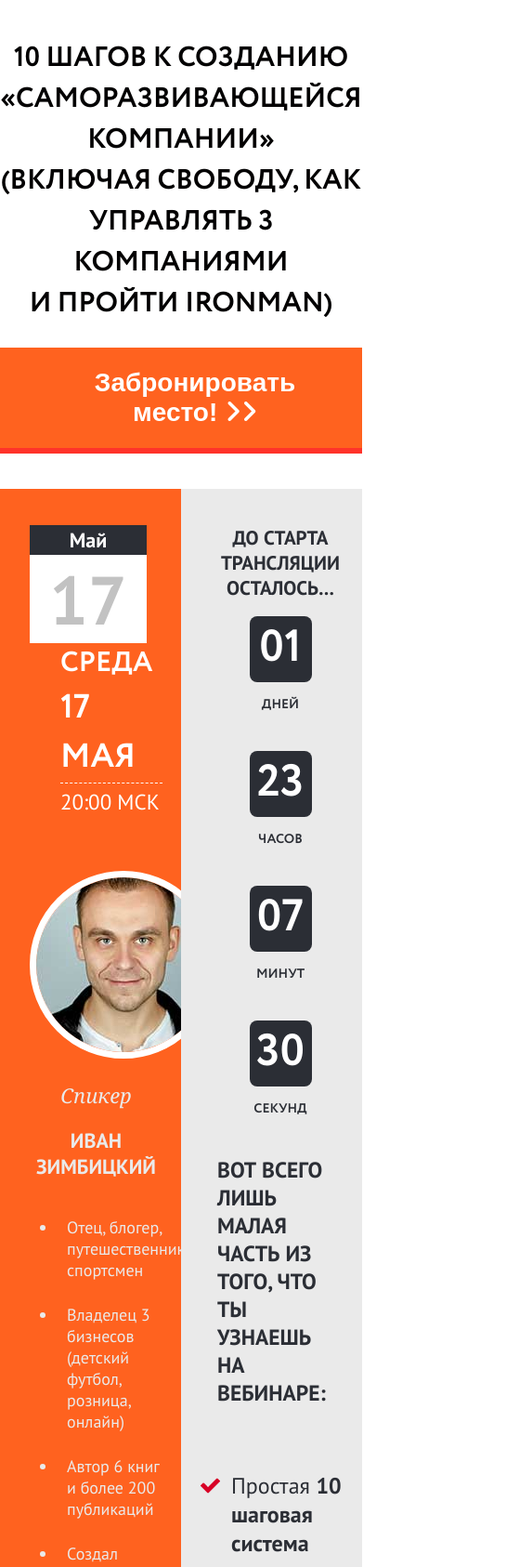
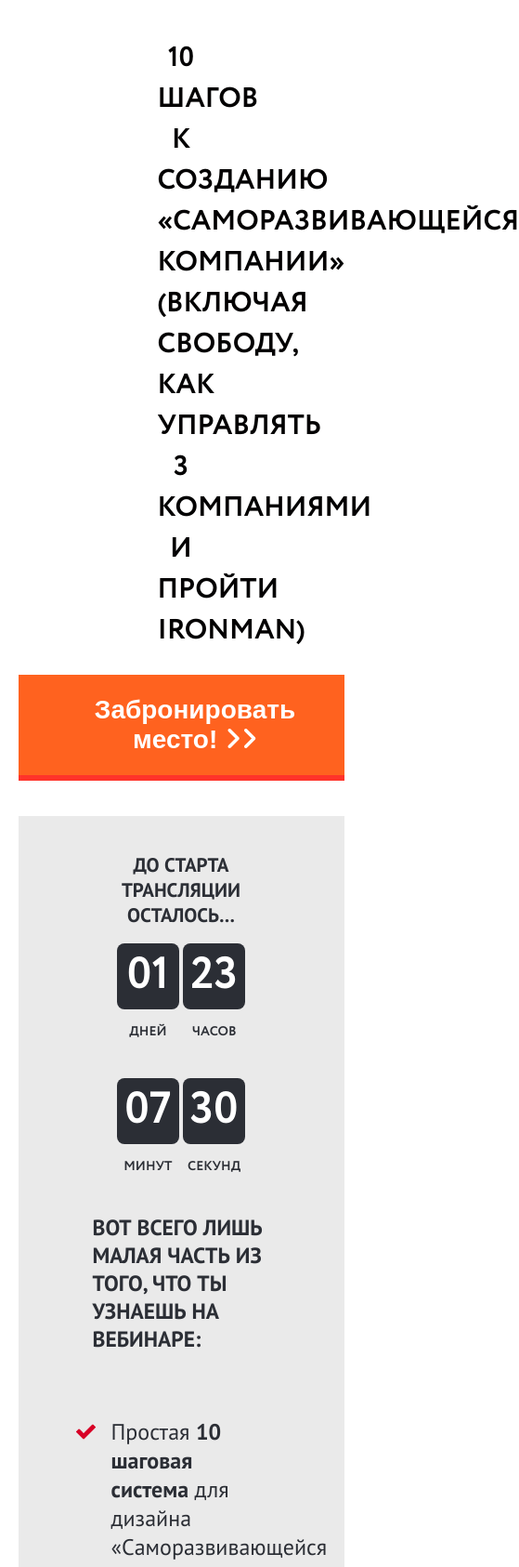
Before and after one commit to simpleil/test-task-GoldCoach, a plain HTML site: page index.html in a window 390 px wide. Shown: the part 314-2000 px from the top of the page at 93% size, 559 px wide, since content can reach past the window. Drawn offline with Linux system fonts and the light colour scheme.

Commit message:
mobile version

```diff
--- a/css/style.css
+++ b/css/style.css
@@ -253,7 +253,7 @@ header h3 {
 	color: #2b2e35;
 	font-size: 34px;
 	font-weight: 700px;
-	margin-bottom: 5px;
+	margin-bottom: 30px;
 }
 
 .message .container p {
@@ -310,3 +310,53 @@ footer .container .social {
 	text-align: center;
 	padding-bottom: 50px;
 }
+
+@media only screen and (min-width: 992px) and (max-width: 1199px) {
+	.container {
+		width: 90%;
+	}
+	.webinar .container .details {
+		background: #ff621f;
+	}
+}
+
+@media only screen and (min-width: 360px) and (max-width: 991px) {
+	.container {
+		width: 90%;
+	}
+	.webinar .container .about p {
+		font-size: 30px;
+		padding-right: 150px;
+		padding-left: 150px;
+
+	}
+	.webinar .container .details {
+		display: flex;
+   	flex-direction: column;
+	}
+	.webinar .container .details > .speaker {order: 2; }
+	.webinar .container .details > .context {order: 1; }
+	.webinar .container .details .speaker, .webinar .container .details .context {
+		width: 100%;
+	}
+	.webinar .container .details .speaker .webinarDate {
+		padding-left: 30%;
+	}
+	.webinar .container .details .speaker {
+		padding-left: 80px;
+		padding-right: 80px;
+	}
+	.webinar .container .details .context {
+		padding-left: 80px;
+		padding-right: 80px;
+	}
+	.webinar .container .details .context .info ul li {
+		font-size: 24px;
+		font-weight: 400;
+		padding-bottom: 35px;
+		padding-left: 10px;
+	}
+	.message .container img {
+		margin-top: 30px;
+	}
+}
```
